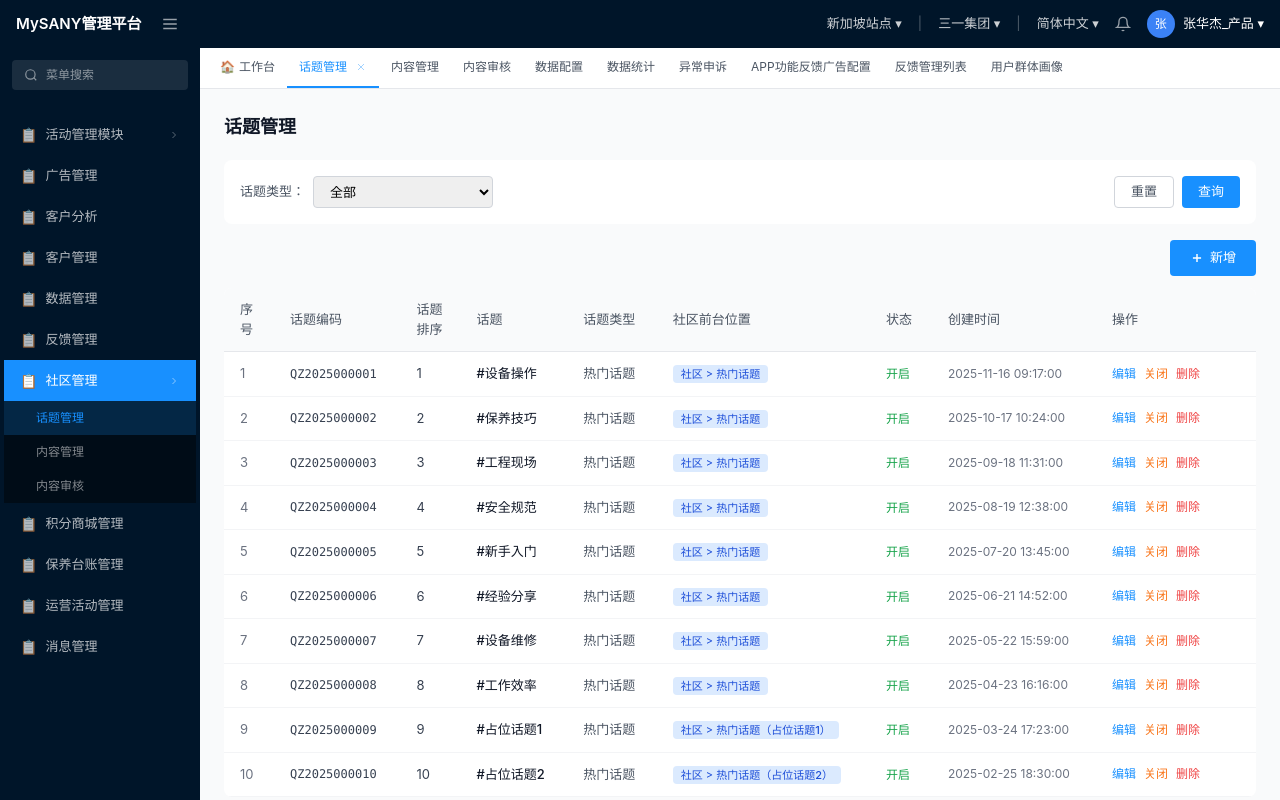
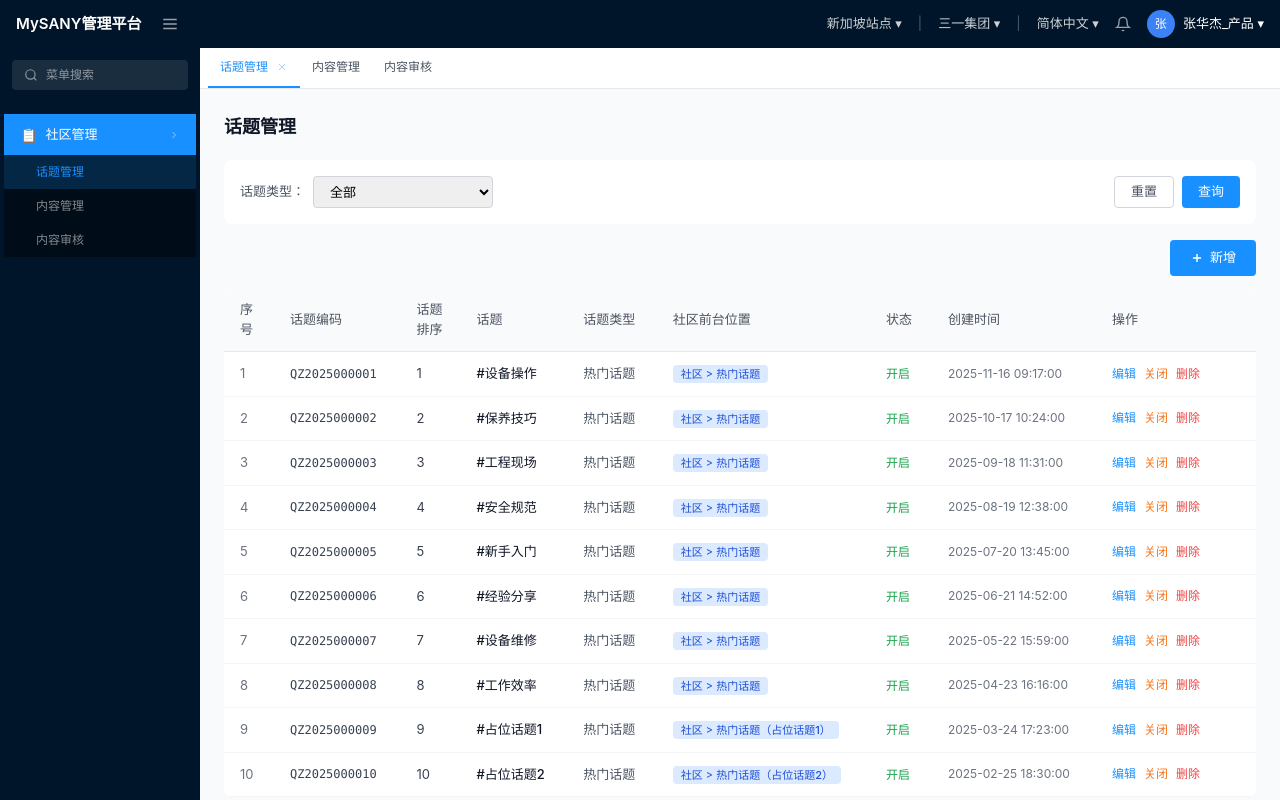
Before and after one commit to HuaJie-Git/SANY, a React (Vite) app: page /admin/topic in a window 1280 px wide. Built offline with nearby package versions, Linux system fonts and the light colour scheme.

Commit message:
refactor(admin): 聚焦社区管理导航

```diff
--- a/src/pages/Admin/AdminLayout.jsx
+++ b/src/pages/Admin/AdminLayout.jsx
@@ -2,30 +2,13 @@ import React, { useState } from 'react';
 import { Outlet, useNavigate } from 'react-router-dom';
 
 const menuItems = [
-  { key: 'activity', label: '活动管理模块', children: ['活动管理'] },
-  { key: 'ad', label: '广告管理', children: [] },
-  { key: 'customer-analysis', label: '客户分析', children: [] },
-  { key: 'customer', label: '客户管理', children: [] },
-  { key: 'data', label: '数据管理', children: [] },
-  { key: 'feedback', label: '反馈管理', children: [] },
   { key: 'circle', label: '社区管理', children: ['话题管理', '内容管理', '内容审核'] },
-  { key: 'points', label: '积分商城管理', children: [] },
-  { key: 'maintenance', label: '保养台账管理', children: [] },
-  { key: 'operation', label: '运营活动管理', children: [] },
-  { key: 'message', label: '消息管理', children: [] },
 ];
 
 const tabs = [
-  { key: 'workspace', label: '工作台', icon: '🏠' },
   { key: 'topic', label: '话题管理' },
   { key: 'content', label: '内容管理' },
   { key: 'audit', label: '内容审核' },
-  { key: 'data-config', label: '数据配置' },
-  { key: 'data-stats', label: '数据统计' },
-  { key: 'appeal', label: '异常申诉' },
-  { key: 'app-feedback', label: 'APP功能反馈广告配置' },
-  { key: 'feedback-list', label: '反馈管理列表' },
-  { key: 'user-portrait', label: '用户群体画像' },
 ];
 
 const AdminLayout = () => {
```
